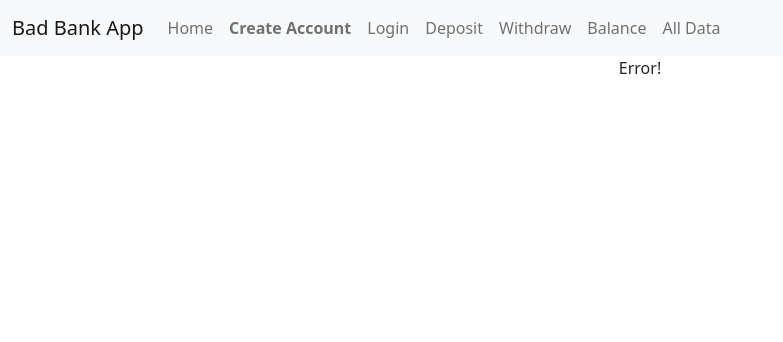
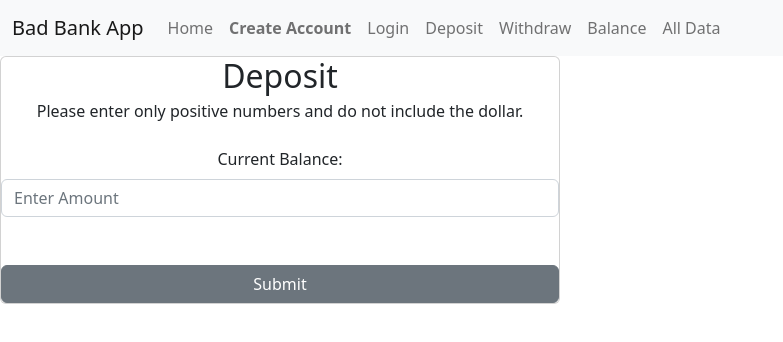
Before and after one commit to s1nghularity/badbank-front, a React (Create React App) app: page /deposit in a window 1280 px wide. Shown: the top 342 px of the page, without its empty margins (0-783 px from the left). Built offline with nearby package versions, Linux system fonts and the light colour scheme.

Commit message:
formatting, continuing rework of integrating context into components

```diff
--- a/src/App.js
+++ b/src/App.js
@@ -2,15 +2,15 @@ import 'bootstrap/dist/css/bootstrap.min.css';
 import './App.css';
 import { BrowserRouter as Router, Routes, Route} from 'react-router-dom';
 
-import NavBar from './navbar';
-import Home from './home';
-import CreateAccount from './createaccount';
-import Login from './login';
-import Deposit from './deposit';
-import Withdraw from './withdraw'
-import Balance from './balance'
-import AllData from './alldata'
-import ErrorPage from './error'
+import NavBar           from './navbar';
+import Home             from './home';
+import CreateAccount    from './createaccount';
+import Login            from './login';
+import Deposit          from './deposit';
+import Withdraw         from './withdraw'
+import Balance          from './balance'
+import AllData          from './alldata'
+import ErrorPage        from './error'
 import { UserProvider } from "./context";
 
 
@@ -23,13 +23,13 @@ export default function App() {
         <NavBar />
 
           <Routes>
-            <Route path = "/"            index element= { <Home /> }       />
-            <Route path ="#/createaccount/"     element= { <CreateAccount /> }  />
-            <Route path ="#/login/"             element= { <Login /> }          />
-            <Route path ="#/deposit/"           element= { <Deposit /> }        />
-            <Route path ="#/withdraw/"          element= { <Withdraw /> }       />
-            <Route path ="#/balance/"           element= { <Balance /> }        />
-            <Route path ="#/alldata/"           element= { <AllData /> }        />
+            <Route path = "/"            index element= { <Home /> }           />
+            <Route path ="/createaccount/"     element= { <CreateAccount /> }  />
+            <Route path ="/login/"             element= { <Login /> }          />
+            <Route path ="/deposit/"           element= { <Deposit /> }        />
+            <Route path ="/withdraw/"          element= { <Withdraw /> }       />
+            <Route path ="/balance/"           element= { <Balance /> }        />
+            <Route path ="/alldata/"           element= { <AllData /> }        />
             <Route path ="*"                   element= { <ErrorPage/> }       />
           </Routes>
 
--- a/src/alldata.js
+++ b/src/alldata.js
@@ -1,6 +1,6 @@
 import { useContext } from "react";
 import { useUserContext, UserContext } from "./context";
-import { Card, CardBody, CardHeader, CardTitle} from "reactstrap";
+import { Card, CardBody, CardHeader} from "reactstrap";
 
 function AllData() {
   return (
@@ -18,18 +18,18 @@ function UserAccountData() {
     <div>
       All User Account Data
       <br/>
-        {user.map((ctx, i) => (
+        {user.map((user, i) => (
             <>
-            <Card key={i} border = "primary" style={{ width: '35rem' }}>
+            <Card key={i} className = "alldatacard" style={{ width: '35rem' }}>
             <CardHeader>
-            {ctx.name}
+            {user.name}
             </CardHeader>
             <CardBody>
-            Email: {ctx.email}
+            Email:      {user.email}
             <br/>
-            Balance: ${ctx.balance}
+            Balance: $  {user.balance}
             <br/>
-            Password:  {ctx.password}
+            Password:   {user.password}
             </CardBody>
             </Card>
             </>
--- a/src/balance.js
+++ b/src/balance.js
@@ -11,15 +11,16 @@ function Balance(){
       header="Balance"
       status={status}
       body={show ?
-        <BalanceForm setShow={setShow} setStatus={setStatus}/> :
-        <BalanceMsg setShow={setShow} setStatus={setStatus}/>}
+        <BalanceForm setShow={setShow} setStatus={setStatus} style={{ width: '35rem' }}/> :
+        <BalanceMsg setShow={setShow} setStatus={setStatus} style={{ width: '35rem' }}/>}
     />
   )
 
 }
 
 function BalanceMsg(props){
-  return(<>
+  return(
+  <>
     <h5>Success</h5>
     <button type="submit"
       className="btn btn-light"
@@ -38,7 +39,7 @@ function BalanceForm(props){
   const [user, setUser] = React.useState('')
 
   function handle(){
-    fetch(`/account/findOne/${email}`)
+    fetch(`/alldata/${email}`)
     .then(response => response.text())
     .then(text => {
         try {
@@ -54,8 +55,8 @@ function BalanceForm(props){
     });
   }
 
-  return (<>
-
+  return (
+    <form>
       Email<br/>
       <input type="input"
         className="form-control"
@@ -69,7 +70,8 @@ function BalanceForm(props){
           Check Balance
       </button>
 
-  </>);
+    </form>
+  );
 }
 
 export default Balance;
--- a/src/context.js
+++ b/src/context.js
@@ -1,18 +1,25 @@
 import React, { createContext, useContext, useState } from "react";
 
 export const UserContext = createContext();
-
 export const useUserContext = () => useContext(UserContext);
 
 export const UserProvider = ({ children }) => {
-  // const UserContext = createContext();
-  // const useUserContext = () => useContext(UserContext);
-  const [user, setUser] = useState([
-    { name: "abel", email: "abel@mit.edu", password: "secret", balance: 100 },
-    { name: "Erika", email: "erikamal@usc.edu", password: "markiv", balance: 101 },
-    ]);
 
-  return !user ? null : (
+  const [user, setUser] = useState(
+    [
+      { name: "abel",
+        email: "abel@mit.edu",
+        password: "secret",
+        balance: 100 },
+
+      { name: "Erika",
+        email: "erikamal@usc.edu",
+        password: "markiv",
+        balance: 101 },
+    ]
+  );
+
+  return (
     <UserContext.Provider value={{ user, setUser }}>
       {children}
     </UserContext.Provider>
--- a/src/deposit.js
+++ b/src/deposit.js
@@ -1,75 +1,55 @@
-import React from 'react'
-import {UserProvider} from './context'
+import React, { useContext, useState } from 'react'
+import {UserProvider, useUserContext, UserContext} from './context'
+import Transaction from './transaction';
+import { Card } from 'reactstrap';
 
 function Deposit(){
-  const [show, setShow]     = React.useState(true);
-  const [status, setStatus] = React.useState('');
+  const { user, setUser } = useUserContext(UserContext);
+  const [input, setInput] = useState(0);
+  const [total, setTotal] = useState(user.balance);
+  const [success, setSuccess] = useState(false);
+  const [error, setError] = useState(false);
 
-  return (
-    <UserProvider>
-      bgcolor="warning"
-      header="Deposit"
-      status={status}
-      body={show ?
-        <DepositForm setShow={setShow} setStatus={setStatus}/> :
-        <DepositMsg setShow={setShow} setStatus={setStatus}/>}
-    </UserProvider>
-  )
-}
 
-function DepositMsg(props){
-  return (<>
-    <h5>Success</h5>
-    <button type="submit"
-      className="btn btn-light"
-      onClick={() => {
-          props.setShow(true);
-          props.setStatus('');
-      }}>
-        Deposit again
-    </button>
-  </>);
-}
-
-function DepositForm(props){
-  const [email, setEmail]   = React.useState('');
-  const [amount, setAmount] = React.useState('');
-
-  function handle(){
-    fetch(`/account/update/${email}/+${amount}`)
-    .then(response => response.text())
-    .then(text => {
-        try {
-            const data = JSON.parse(text);
-            props.setStatus(JSON.stringify(data.value));
-            props.setShow(false);
-            console.log('JSON:', data);
-        } catch(err) {
-            props.setStatus('Deposit failed')
-            console.log('err:', text);
-        }
-    });
+  function handleChange(e) {
+    setError(false);
+    setSuccess(false);
+    let value = e.target.value;
+    setInput(value);
   }
 
-  return(<>
+  function handleDeposit(e) {
+    const regexE = /\S@\S/;
+    const regexN = /^[1-9]\d*$/g
 
-    Email<br/>
-    <input type="input"
-      className="form-control"
-      placeholder="Enter email"
-      value={email} onChange={e => setEmail(e.currentTarget.value)}/><br/>
+    if ((!regexE.test(input) || input.length < 3)
+        && (input > 0 && regexN.test(input)))
+        {user.balance = user.balance + input;
+        setSuccess(true);}
 
-    Amount<br/>
-    <input type="number"
-      className="form-control"
-      placeholder="Enter amount"
-      value={amount} onChange={e => setAmount(e.currentTarget.value)}/><br/>
+    else {setError(true);
 
-    <button type="submit"
-      className="btn btn-light"
-      onClick={handle}>Deposit</button>
+        if (input < 0)
+          {alert = "Must be a number greater than 0";}
+        else if (regexN.test(input))
+          {alert = "Must be a number greater than 0";}
+        }
 
-  </>);
+    setTotal(user.balance);
+  }
+
+return(
+  <div>
+  <Transaction
+    type="Deposit"
+    handleChange={handleChange}
+    handleTransact={handleDeposit}
+    balance={total}
+    error ={error}
+    success={success}
+  />
+  </div>
+  );
 }
 
 export default Deposit;
--- a/src/home.js
+++ b/src/home.js
@@ -4,14 +4,14 @@ import bank from './bank.png'
 
 export default function Home(){
   return (
-    <Card style={{width: "18rem",}}>
+    <Card style={{backgroundColor: 'rebeccapurple', color: 'whitesmoke', width: "18rem",}}>
     <img alt="Bank Company Logo" src={bank} />
     <CardBody>
       <CardTitle tag="h5">The Bad Bank</CardTitle>
         <CardSubtitle className="mb-2 text-muted" tag="h6">
           Welcome to Bad Bank!
         </CardSubtitle>
-        <CardText color='green'>
+        <CardText>
           You can move around using the navigation bar above.
         </CardText>
     </CardBody>
--- a/src/index.css
+++ b/src/index.css
@@ -58,3 +58,14 @@ code {
 #tooltip[data-popper-placement^='right'] > #arrow {
   left: -4px;
 }
+
+.alldatacard {
+  display: flex;
+  flex-direction: column;
+  justify-content: center;
+  align-items: center;
+  margin: 0 auto;
+  width: 100%;
+  height: 100%;
+  background-color: #f5f5f5;
+}
--- /dev/null
+++ b/src/transaction.js
@@ -0,0 +1,68 @@
+import React from "react";
+import { useEffect, useState, useContext } from "react";
+import {
+  Card,
+  CardSubtitle,
+  Button,
+  Form,
+  FormGroup,
+  Input,
+  Label,
+} from "reactstrap";
+
+function Transaction({
+  type,
+  handleTransact,
+  handleChange,
+  balance,
+  isError,
+  success,
+  errorMessage,
+}) {
+
+
+  return (
+    <Card
+      style={{
+        width: "35rem",
+      }}
+    >
+      <Form onSubmit={handleTransact}>
+        <FormGroup>
+
+          <h2>{type}</h2>
+          <CardSubtitle>
+            Please enter only positive numbers and do not include the dollar.
+          </CardSubtitle>
+          <br />
+          <Label for="amount">Current Balance: {balance}</Label>
+
+          <Input  id="amount" placeholder="Enter Amount">
+                  onChange={(e) => {handleChange(e);}}
+          </Input>
+
+        </FormGroup>
+      </Form>
+        {isError ? (
+          <div>
+            <h4 style={{color: "red", textAlign: "center"}}>
+            "Must be a number greater than 0";
+            </h4>
+          </div>
+        ) : (<p> </p>)}
+
+        {success ? (
+          <h4 style={{color: "green", textAlign: "center"}}>
+            Transaction Successful!
+          </h4>
+        ) : (<p> </p>)}
+
+        <Button type="submit" onClick={handleTransact}>
+          Submit
+        </Button>
+
+    </Card>
+  );
+}
+
+export default Transaction;
```
Lines whose indentation alone changed are shown as unchanged.
